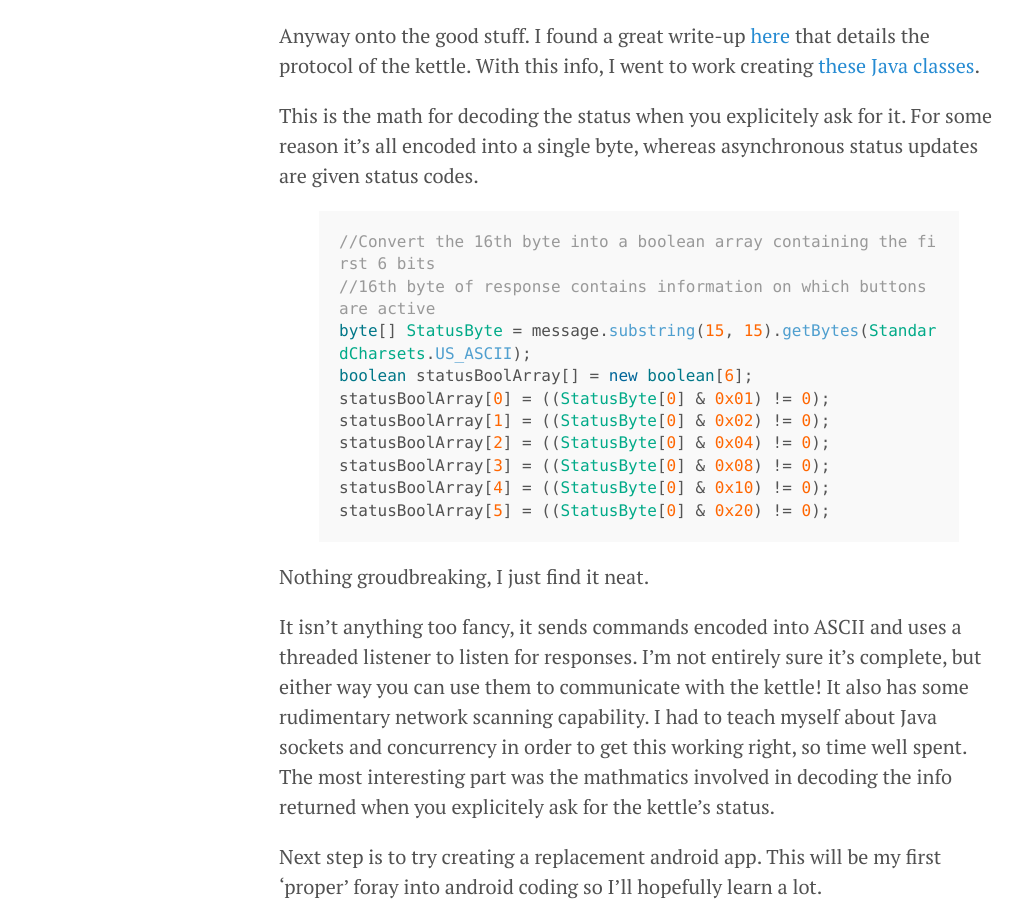
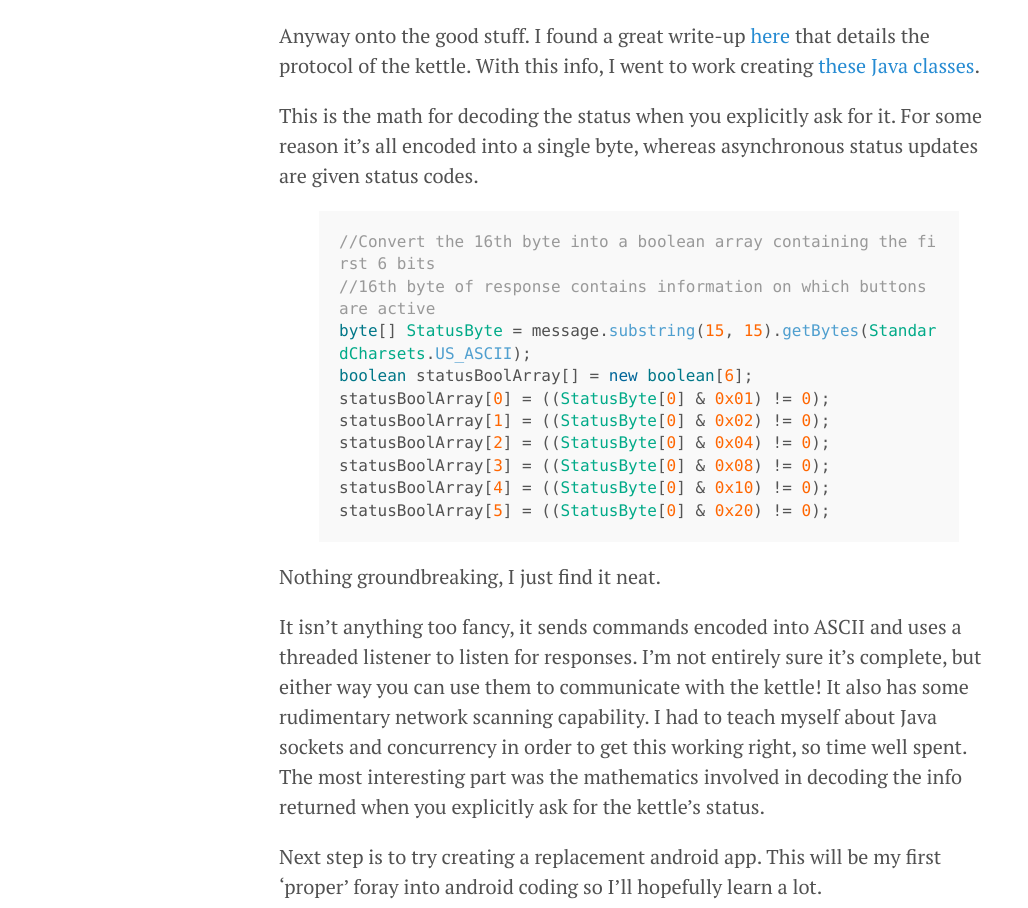
Before and after one commit to JacobMillward/blog, a Jekyll site: the page built from _posts/2015-01-10-hacking-the-iKettle.md, in a window 1280 px wide. Shown: the part 495-1403 px from the top of the page, without its empty margins (1-1029 px from the left). Built offline with Jekyll 4.4.1, drawn with Linux system fonts in a browser that asks for light colours; Markdown is read by kramdown in place of the engine named in the settings.

Commit message:
Fix spelling on Hacking the iKettle post

```diff
--- a/_posts/2015-01-10-hacking-the-iKettle.md
+++ b/_posts/2015-01-10-hacking-the-iKettle.md
@@ -9,7 +9,7 @@ Me being the geek I am the first thing I wanted to know was if I could make my o
 
 Anyway onto the good stuff. I found a great write-up [here](http://www.awe.com/mark/blog/20140223.html) that details the protocol of the kettle. With this info, I went to work creating [these Java classes]({{site.github_url}}/KettleControl).
 
-This is the math for decoding the status when you explicitely ask for it. For some reason it's all encoded into a single byte, whereas asynchronous status updates are given status codes.
+This is the math for decoding the status when you explicitly ask for it. For some reason it's all encoded into a single byte, whereas asynchronous status updates are given status codes.
 {% highlight java %}
 //Convert the 16th byte into a boolean array containing the first 6 bits
 //16th byte of response contains information on which buttons are active
@@ -22,9 +22,9 @@ statusBoolArray[3] = ((StatusByte[0] & 0x08) != 0);
 statusBoolArray[4] = ((StatusByte[0] & 0x10) != 0);
 statusBoolArray[5] = ((StatusByte[0] & 0x20) != 0);
 {% endhighlight %}
-Nothing groudbreaking, I just find it neat.
+Nothing groundbreaking, I just find it neat.
 
-It isn't anything too fancy, it sends commands encoded into ASCII and uses a threaded listener to listen for responses. I'm not entirely sure it's complete, but either way you can use them to communicate with the kettle! It also has some rudimentary network scanning capability. I had to teach myself about Java sockets and concurrency in order to get this working right, so time well spent. The most interesting part was the mathmatics involved in decoding the info returned when you explicitely ask for the kettle's status.
+It isn't anything too fancy, it sends commands encoded into ASCII and uses a threaded listener to listen for responses. I'm not entirely sure it's complete, but either way you can use them to communicate with the kettle! It also has some rudimentary network scanning capability. I had to teach myself about Java sockets and concurrency in order to get this working right, so time well spent. The most interesting part was the mathematics involved in decoding the info returned when you explicitly ask for the kettle's status.
 
 Next step is to try creating a replacement android app. This will be my first 'proper' foray into android coding so I'll hopefully learn a lot.
 
```
